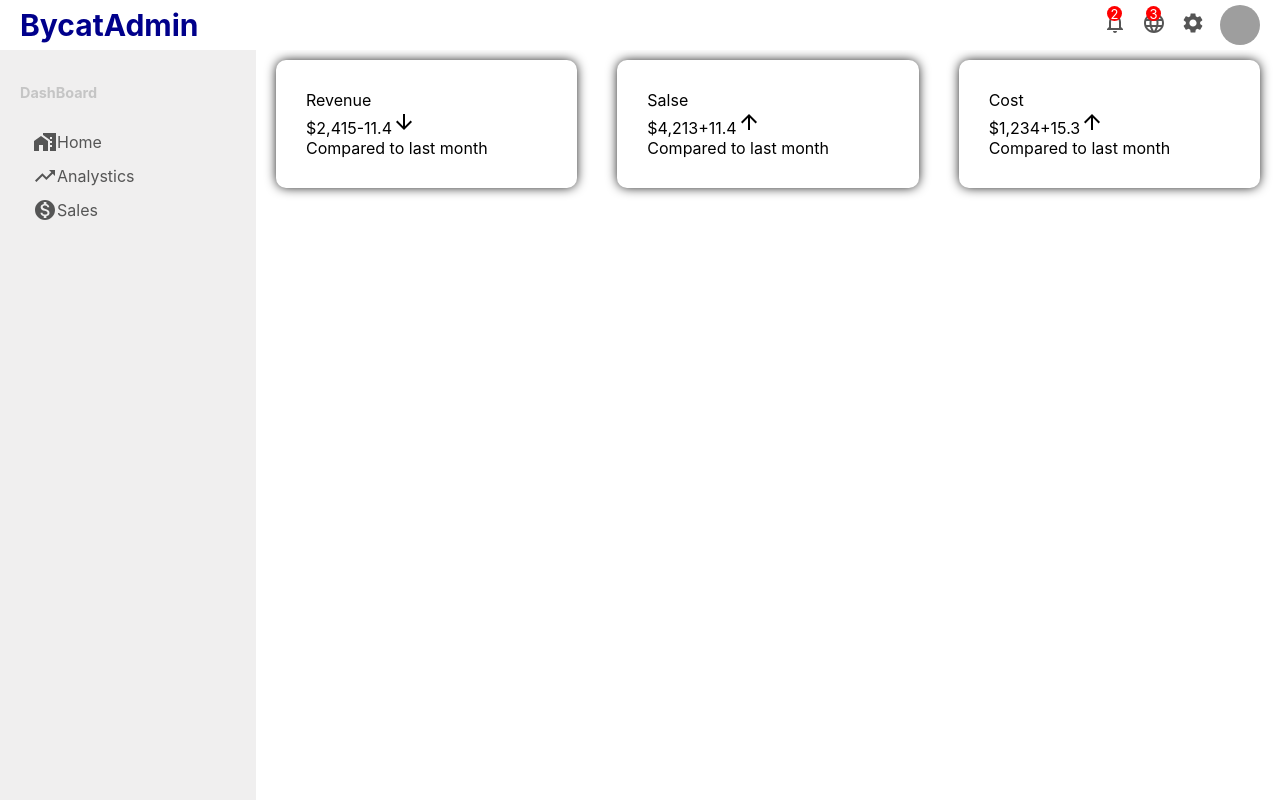
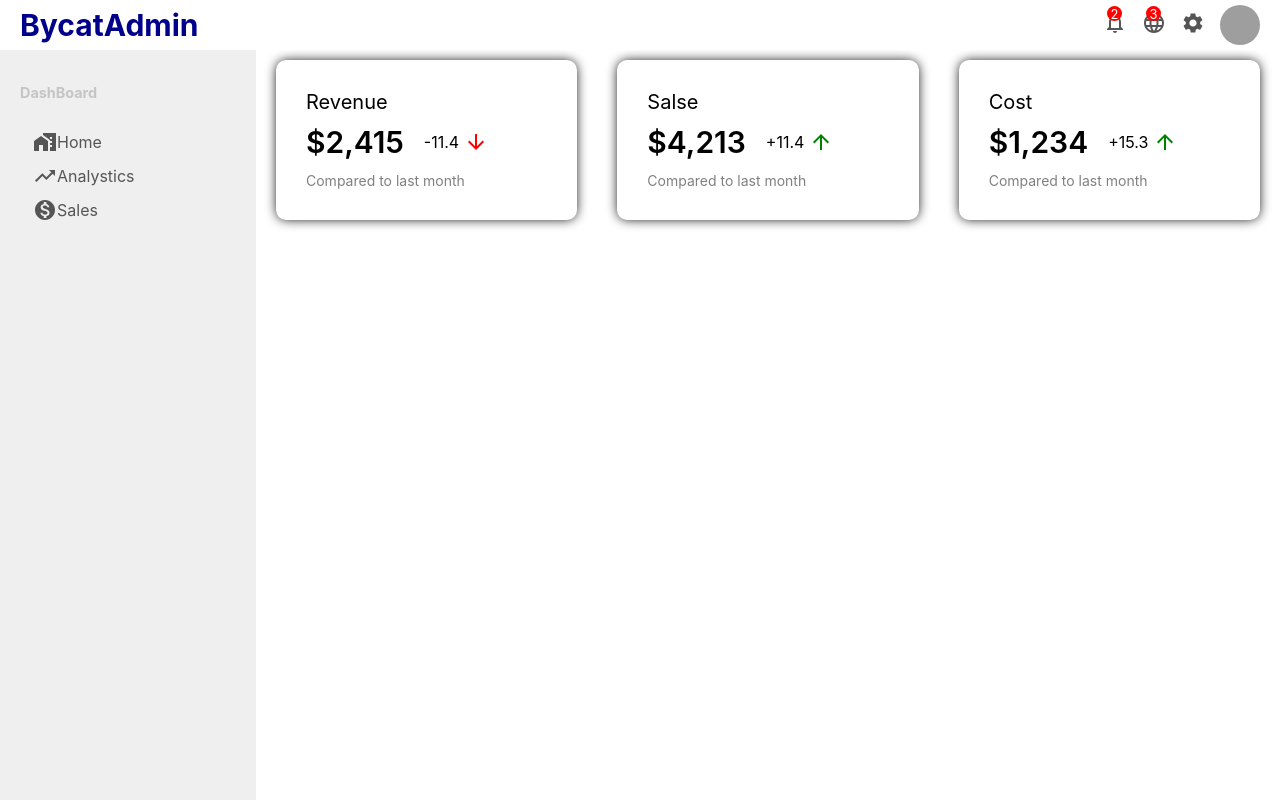
Before and after one commit to bycat0909/ledger, a React (Create React App) app in the folder src/main/frontend/ledger/: page / in a window 1280 px wide. Built offline with nearby package versions, Linux system fonts and the light colour scheme; grey boxes are pictures that could not be loaded.

Commit message:
T_USER_M 사용자 관련 테이블 JPA 업데이트 작업 진행중..

```diff
--- a/src/main/frontend/ledger/package.json
+++ b/src/main/frontend/ledger/package.json
@@ -15,6 +15,7 @@
     "react": "^18.2.0",
     "react-dom": "^18.2.0",
     "react-icons": "^5.0.1",
+    "react-router-dom": "^6.21.3",
     "react-scripts": "^5.0.1",
     "styled-components": "^6.1.8",
     "web-vitals": "^2.1.4"
--- a/src/main/frontend/ledger/src/App.js
+++ b/src/main/frontend/ledger/src/App.js
@@ -2,6 +2,8 @@ import Sidebar from "./compnent/sidebar/Sidebar"
 import Topbar from "./compnent/topbar/Topbar"
 import Home from "./pages/home/Home"
 import './App.css'
+import UserList from "./pages/userList/userList"
+import {BrowserRouter} from "react-router-dom";
 
 function App(){
     return(
--- a/src/main/frontend/ledger/src/compnent/featuredinfo/Featuredinfo.css
+++ b/src/main/frontend/ledger/src/compnent/featuredinfo/Featuredinfo.css
@@ -14,3 +14,39 @@
     -webkit-box-shadow: 0px 0px 12px -1px #000000;
     box-shadow: 0px 0px 12px -1px #000000;
 }
+
+.featuredTitle{
+    font-size: 20px;
+}
+
+.featuredMoneyContainer{
+    margin : 10px 0;
+    display: flex;
+    align-items: center;
+}
+
+.featuredMoney{
+    font-size: 30px;
+    font-weight: 600;
+}
+
+.featuredMoneyRate{
+    display: flex;
+    align-items: center;
+    margin-left: 20px;
+}
+
+.featuredIcon{
+    font-size: 14px;
+    margin-left: 5px;
+    color: green;
+}
+
+.featuredIcon.negative{
+    color: red;
+}
+
+.featuredSub{
+    font-size: 14px;
+    color: gray;
+}
--- a/src/main/frontend/ledger/src/compnent/featuredinfo/Featuredinfo.jsx
+++ b/src/main/frontend/ledger/src/compnent/featuredinfo/Featuredinfo.jsx
@@ -12,7 +12,7 @@ export default function Featuredinfo(){
                 <div className="featuredMoneyContainer">
                     <span className="featuredMoney">$2,415</span>
                     <span className="featuredMoneyRate">
-                        -11.4<ArrowDownward/>
+                        -11.4<ArrowDownward className="featuredIcon negative"/>
                     </span>
                 </div>
                 <span className="featuredSub">Compared to last month</span>
@@ -23,7 +23,7 @@ export default function Featuredinfo(){
                 <div className="featuredMoneyContainer">
                     <span className="featuredMoney">$4,213</span>
                     <span className="featuredMoneyRate">
-                        +11.4<ArrowUpward/>
+                        +11.4<ArrowUpward className ="featuredIcon"/>
                     </span>
                 </div>
                 <span className="featuredSub">Compared to last month</span>
@@ -34,7 +34,7 @@ export default function Featuredinfo(){
                 <div className="featuredMoneyContainer">
                     <span className="featuredMoney">$1,234</span>
                     <span className="featuredMoneyRate">
-                        +15.3<ArrowUpward/>
+                        +15.3<ArrowUpward className ="featuredIcon"/>
                     </span>
                 </div>
                 <span className="featuredSub">Compared to last month</span>
--- /dev/null
+++ b/src/main/frontend/ledger/src/pages/userList/userList.css
@@ -0,0 +1,3 @@
+.userList{
+    flex: 4;
+}
--- /dev/null
+++ b/src/main/frontend/ledger/src/pages/userList/userList.jsx
@@ -0,0 +1,6 @@
+import React from 'react'
+import './userList.css'
+
+export default function UserList(){
+    return <div className="userList"></div>
+}
```
Also changed, not shown: 2 other files (tests, documents, lock files or other folders).
